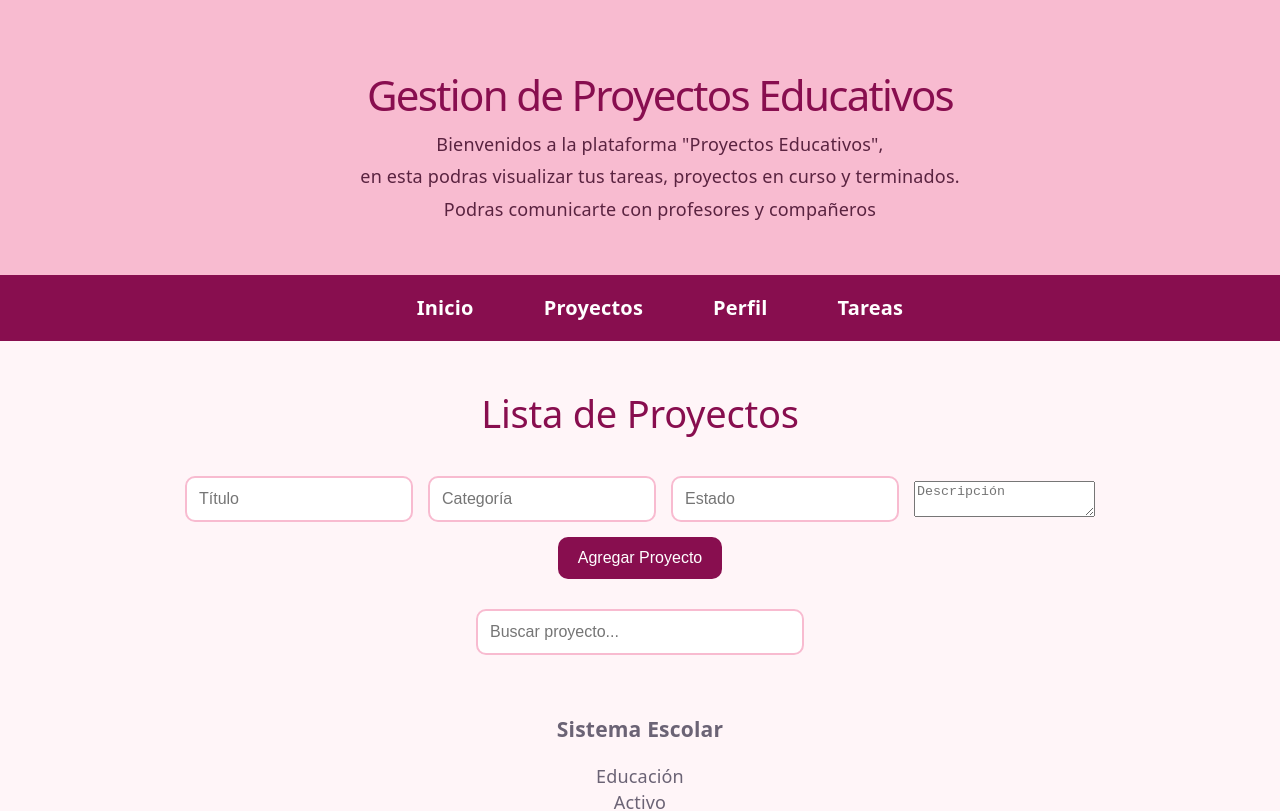
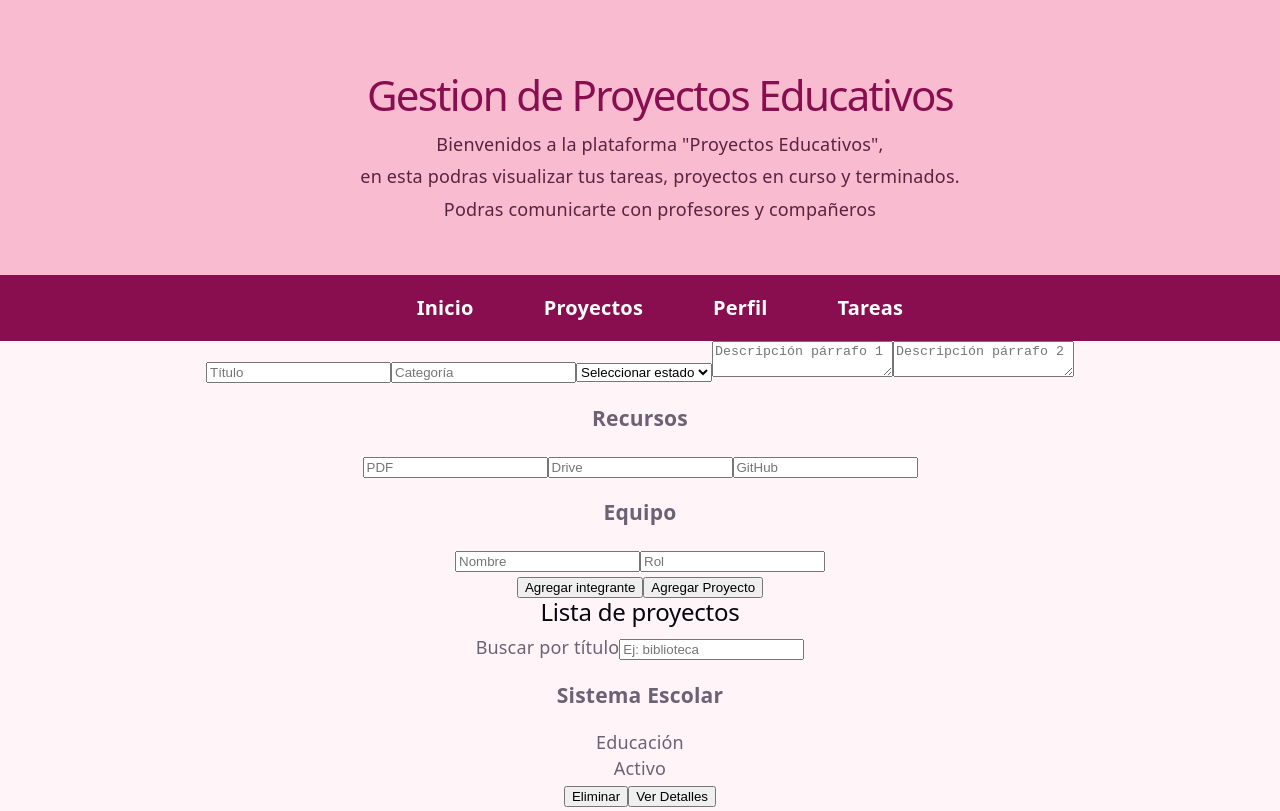
Before and after one commit to mlerc-jv/pv_tp3_grupo5, a React (Vite) app: page / in a window 1280 px wide. Shown: the top 811 px of the page. Built offline with nearby package versions, Linux system fonts and the light colour scheme.

Commit message:
Corrijo FormProyecto y descripcion2 - Aramayo Lourdes

```diff
--- a/src/components/FormProyecto.jsx
+++ b/src/components/FormProyecto.jsx
@@ -1,4 +1,4 @@
-import "../css/FormProyecto.css"
+import "../css/FormProyecto.css";
 import { useState } from "react";
 
 const FormProyecto = ({ agregarProyecto }) => {
@@ -8,7 +8,18 @@ const FormProyecto = ({ agregarProyecto }) => {
         categoria: "",
         estado: "",
         descripcion: "",
-
+        descripcion2: "",
+        recursos: {
+            pdf: "",
+            drive: "",
+            github: ""
+        },
+        equipo: [
+            {
+                nombre: "",
+                rol: ""
+            }
+        ]
     });
 
     const manejarCambio = (e) => {
@@ -21,28 +32,87 @@ const FormProyecto = ({ agregarProyecto }) => {
         });
     };
 
+    const manejarRecursos = (e) => {
+
+        const { name, value } = e.target;
+
+        setFormulario({
+            ...formulario,
+            recursos: {
+                ...formulario.recursos,
+                [name]: value
+            }
+        });
+    };
+
+    const manejarEquipo = (index, e) => {
+
+        const { name, value } = e.target;
+
+        const nuevoEquipo = [...formulario.equipo];
+
+        nuevoEquipo[index][name] = value;
+
+        setFormulario({
+            ...formulario,
+            equipo: nuevoEquipo
+        });
+    };
+
+    const agregarIntegrante = () => {
+
+        setFormulario({
+            ...formulario,
+            equipo: [
+                ...formulario.equipo,
+                {
+                    nombre: "",
+                    rol: ""
+                }
+            ]
+        });
+    };
+
     const manejarSubmit = (e) => {
+
         e.preventDefault();
 
         const nuevoProyecto = {
-    titulo: formulario.titulo,
-    categoria: formulario.categoria,
-    estado: formulario.estado,
-    descripcion: formulario.descripcion
+            ...formulario,
+            descripcion: [
+                formulario.descripcion,
+                formulario.descripcion2
+            ]
         };
 
         agregarProyecto(nuevoProyecto);
+
         setFormulario({
             titulo: "",
             categoria: "",
             estado: "",
             descripcion: "",
-
+            descripcion2: "",
+            recursos: {
+                pdf: "",
+                drive: "",
+                github: ""
+            },
+            equipo: [
+                {
+                    nombre: "",
+                    rol: ""
+                }
+            ]
         });
     };
 
     return (
-        <form className="formulario" onSubmit={manejarSubmit}>
+
+        <form
+            className="formulario"
+            onSubmit={manejarSubmit}
+        >
 
             <input
                 type="text"
@@ -62,22 +132,113 @@ const manejarSubmit = (e) => {
                 required
             />
 
-            <input
-                type="text"
+            <select
                 name="estado"
-                placeholder="Estado"
                 value={formulario.estado}
+                onChange={manejarCambio}
+                required
+            >
+
+                <option value="">
+                    Seleccionar estado
+                </option>
+
+                <option value="Activo">
+                    Activo
+                </option>
+
+                <option value="Pendiente">
+                    Pendiente
+                </option>
+
+                <option value="Finalizado">
+                    Finalizado
+                </option>
+
+            </select>
+
+            <textarea
+                name="descripcion"
+                placeholder="Descripción párrafo 1"
+                value={formulario.descripcion}
                 onChange={manejarCambio}
                 required
             />
 
             <textarea
-                name="descripcion"
-                placeholder="Descripción"
-                value={formulario.descripcion}
+                name="descripcion2"
+                placeholder="Descripción párrafo 2"
+                value={formulario.descripcion2}
                 onChange={manejarCambio}
+                required
             />
 
+            <h3>Recursos</h3>
+
+            <input
+                type="text"
+                name="pdf"
+                placeholder="PDF"
+                value={formulario.recursos.pdf}
+                onChange={manejarRecursos}
+            />
+
+            <input
+                type="text"
+                name="drive"
+                placeholder="Drive"
+                value={formulario.recursos.drive}
+                onChange={manejarRecursos}
+            />
+
+            <input
+                type="text"
+                name="github"
+                placeholder="GitHub"
+                value={formulario.recursos.github}
+                onChange={manejarRecursos}
+            />
+
+            <h3>Equipo</h3>
+
+            {
+                formulario.equipo.map((integrante, index) => (
+
+                    <div key={index}>
+
+                        <input
+                            type="text"
+                            name="nombre"
+                            placeholder="Nombre"
+                            value={integrante.nombre}
+                            onChange={(e) =>
+                                manejarEquipo(index, e)
+                            }
+                            required
+                        />
+
+                        <input
+                            type="text"
+                            name="rol"
+                            placeholder="Rol"
+                            value={integrante.rol}
+                            onChange={(e) =>
+                                manejarEquipo(index, e)
+                            }
+                            required
+                        />
+
+                    </div>
+
+                ))
+            }
+
+            <button
+                type="button"
+                onClick={agregarIntegrante}
+            >
+                Agregar integrante
+            </button>
 
             <button type="submit">
                 Agregar Proyecto
--- a/src/components/ListaProyectos.jsx
+++ b/src/components/ListaProyectos.jsx
@@ -1,48 +1,75 @@
-import "../css/ListaProyectos.css";
-import { useState } from "react";
+import { useEffect, useState } from "react";
+
 import proyectoService from "../services/proyectoService";
 
 import ProyectoCard from "./ProyectoCard";
 import FormProyecto from "./FormProyecto";
 import DetalleProyecto from "./DetalleProyecto";
 
-const ListaProyectos=() => {
+const ListaProyectos = () => {
 
-    const [proyectos, setProyectos] = useState(
-        proyectoService.obtenerProyectosDisponibles()
+    const [proyectos, setProyectos] = useState(() => {
+
+        const proyectosGuardados = localStorage.getItem("proyectos");
+
+        return proyectosGuardados
+            ? JSON.parse(proyectosGuardados)
+            : proyectoService.obtenerProyectosDisponibles();
+    });
+
+    const [busqueda, setBusqueda] = useState("");
+
+    const [proyectoSeleccionado, setProyectoSeleccionado] = useState(null);
+
+    useEffect(() => {
+
+        localStorage.setItem(
+            "proyectos",
+            JSON.stringify(proyectos)
         );
 
-    const [proyectoSeleccionado, setProyectoSeleccionado]=useState(null);
+    }, [proyectos]);
 
-    const manejarEliminar = (id) => {
+    const agregarProyecto = (nuevoProyecto) => {
+
+        proyectoService.agregarProyecto(nuevoProyecto);
+
+        const proyectosActualizados =
+            proyectoService.obtenerProyectosDisponibles();
+
+        setProyectos(proyectosActualizados);
+    };
+
+    const eliminarProyecto = (id) => {
 
         proyectoService.eliminarProyecto(id);
 
-        setProyectos(
-            proyectoService.obtenerProyectosDisponibles()
-        );
-    };
+        const proyectosActualizados =
+            proyectoService.obtenerProyectosDisponibles();
 
-    const manejarBuscar = (e) => {
+        setProyectos(proyectosActualizados);
 
-        const texto = e.target.value;
-
-        if (texto === "") {
-
-            setProyectos(
-                proyectoService.obtenerProyectosDisponibles()
-            );
-
-        } else {
-            setProyectos(
-                proyectoService.buscarProyecto(texto)
-            );
+        if (
+            proyectoSeleccionado &&
+            proyectoSeleccionado.id === id
+        ) {
+            setProyectoSeleccionado(null);
         }
     };
 
-    const manejarVerDetalle = (proyecto) => {
+    const verDetalle = (proyecto) => {
+
+        if (
+            proyectoSeleccionado &&
+            proyectoSeleccionado.id === proyecto.id
+        ) {
+
+            setProyectoSeleccionado(null);
+
+        } else {
 
             setProyectoSeleccionado(proyecto);
+        }
     };
 
     const cerrarDetalle = () => {
@@ -50,41 +77,71 @@ const ListaProyectos=() => {
         setProyectoSeleccionado(null);
     };
 
-    const agregarProyecto = (nuevoProyecto) => {
+    const manejarBusqueda = (e) => {
 
-        proyectoService.agregarProyecto(nuevoProyecto);
+        const texto = e.target.value;
+
+        setBusqueda(texto);
+
+        if (texto.trim() === "") {
 
             setProyectos(
                 proyectoService.obtenerProyectosDisponibles()
             );
+
+        } else {
+
+            const resultados =
+                proyectoService.buscarProyecto(texto);
+
+            setProyectos(resultados);
+        }
     };
-    return(
 
-        <main className="lista-proyectos">
+    return (
 
-            <h2>Lista de Proyectos</h2>
+        <section className="panel-trabajo">
 
-            <FormProyecto agregarProyecto={agregarProyecto} />
+            <FormProyecto
+                agregarProyecto={agregarProyecto}
+            />
+
+            <div className="encabezado-lista">
+
+                <h2>Lista de proyectos</h2>
+
+                <div className="busqueda">
+
+                    <label>Buscar por título</label>
 
                     <input
-                className="buscador"
                         type="text"
-                placeholder="Buscar proyecto..."
-                onChange={manejarBuscar}
+                        placeholder="Ej: biblioteca"
+                        value={busqueda}
+                        onChange={manejarBusqueda}
                     />
+
+                </div>
+
+            </div>
+
+            <div className="lista-proyectos">
+
                 {
                     proyectos.map((proyecto) => (
+
+                        <div key={proyecto.id}>
+
                             <ProyectoCard
-                        key={proyecto.id}
                                 proyecto={proyecto}
-                        eliminarProyecto={manejarEliminar}
-                        verDetalle={manejarVerDetalle}
+                                eliminarProyecto={eliminarProyecto}
+                                verDetalle={verDetalle}
                             />
 
-                ))
-            }
                             {
-                proyectoSeleccionado && (
+                                proyectoSeleccionado &&
+                                proyectoSeleccionado.id === proyecto.id && (
+
                                     <DetalleProyecto
                                         proyecto={proyectoSeleccionado}
                                         cerrarDetalle={cerrarDetalle}
@@ -92,7 +149,15 @@ const ListaProyectos=() => {
 
                                 )
                             }
-        </main>
+
+                        </div>
+
+                    ))
+                }
+
+            </div>
+
+        </section>
     );
 };
 
```
Lines whose indentation alone changed are shown as unchanged.
